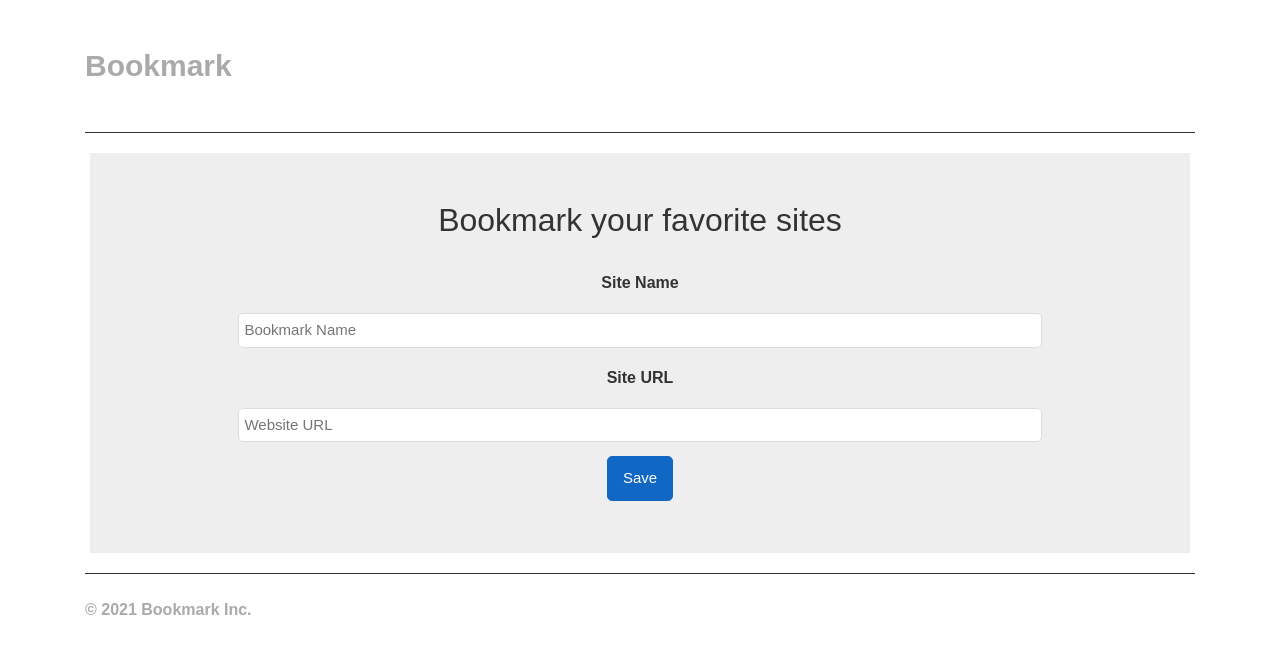
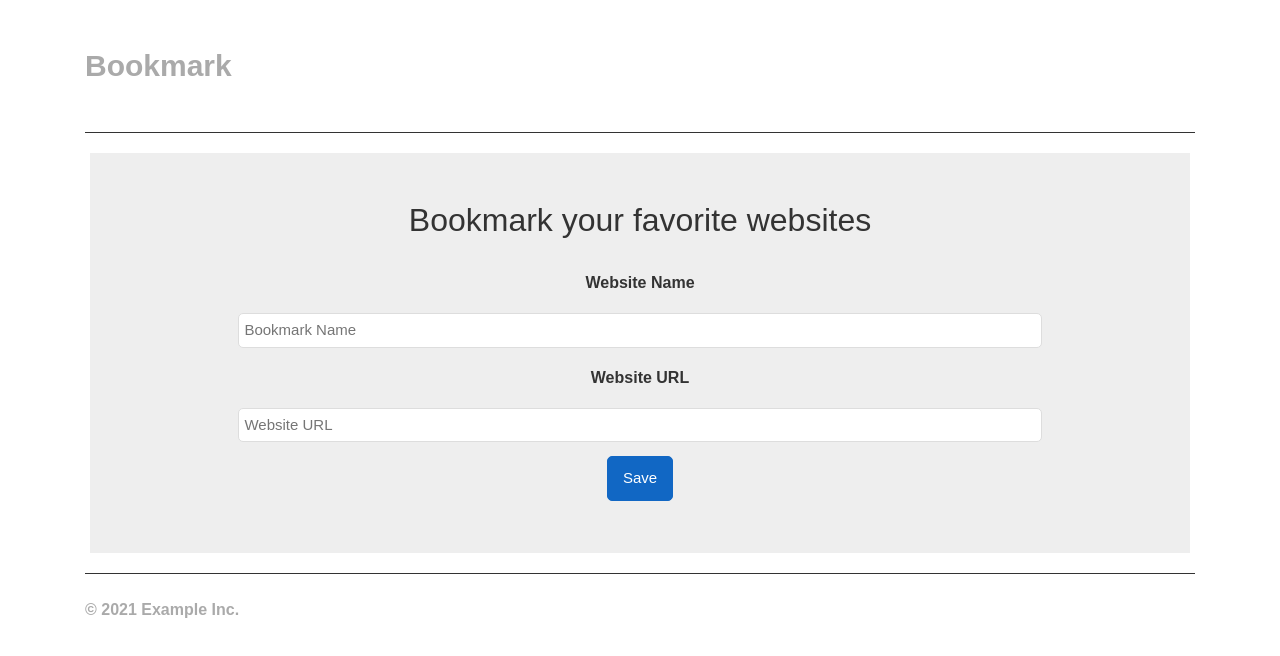
Before and after one commit to Salma-Hamed/URL-Bookmark, a plain HTML site: page index.html in a window 1280 px wide. Drawn offline with Linux system fonts and the light colour scheme.

Commit message:
Update index.html

```diff
--- a/index.html
+++ b/index.html
@@ -9,11 +9,11 @@
             <div class="row1">
                 <div id="r1" class="row">
                     <div class="col-md-12 p-5 cont">
-                        <h2 class="mb-4">Bookmark your favorite sites</h2>
-                        <label for="site_name" class="pg-label mt-2">Site Name</label>
+                        <h2 class="mb-4">Bookmark your favorite websites</h2>
+                        <label for="site_name" class="pg-label mt-2">Website Name</label>
                         <input id="site_name" class="pg-input" placeholder="Bookmark Name" type="text" name="">
                         <p class="py-1" id="p1"></p>
-                        <label for="site_url" class="pg-label mt-2">Site URL</label>
+                        <label for="site_url" class="pg-label mt-2">Website URL</label>
                         <input id="site_url" class="pg-input" placeholder="Website URL" type="text" name="">
                         <p class="py-1" id="p2"></p>
                         <button onclick="add()" class="cont-btn my-1">Save</button>
@@ -21,7 +21,7 @@
                 </div>
                 <div class="row" id="snd-row"></div>
             </div>
-            <p class="my-4">© 2021 Bookmark Inc.</p>
+            <p class="my-4">© 2021 Example Inc.</p>
         </div>
 
 
```
